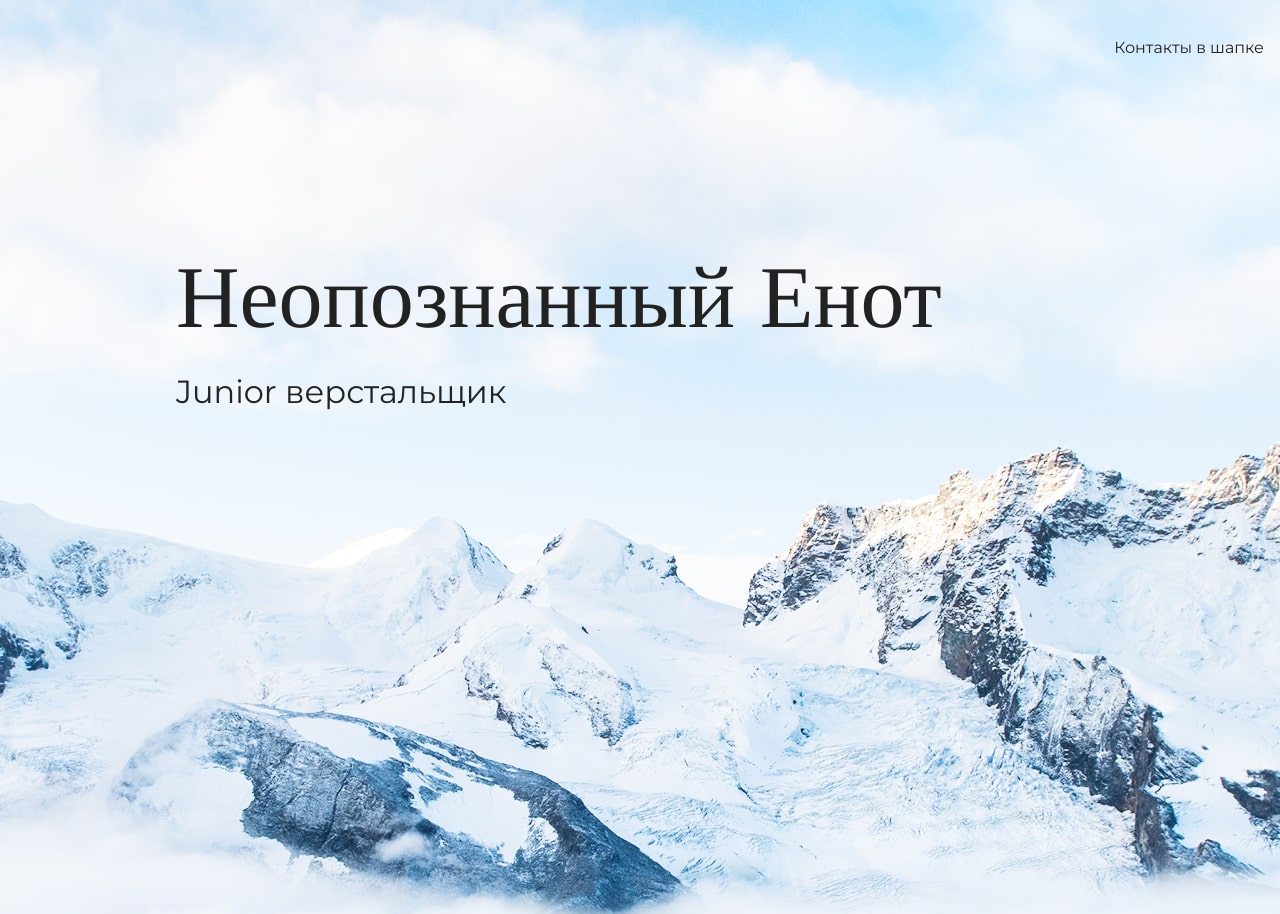
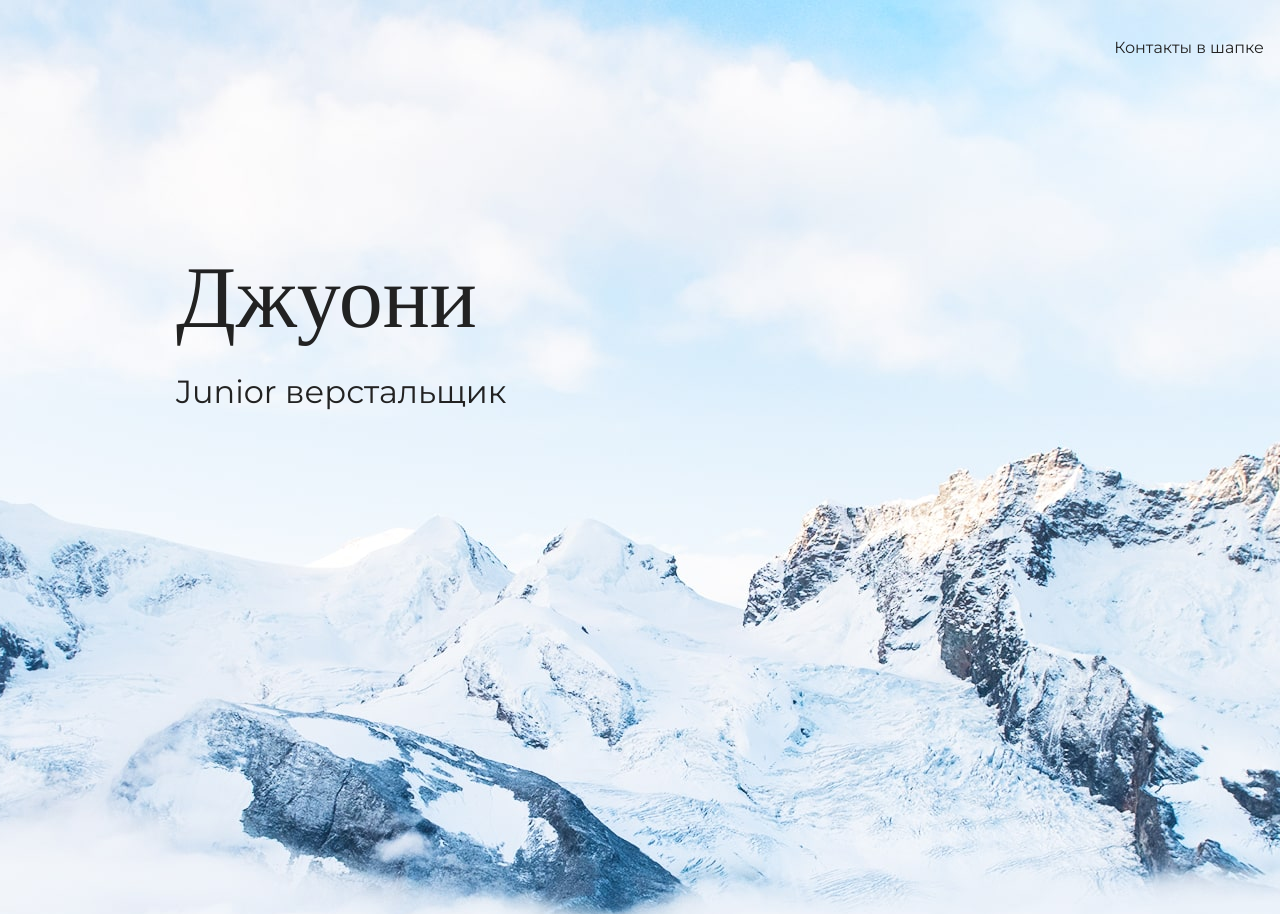
Before and after one commit to Eae1/Site-sample, a plain HTML site: page index.html in a window 1280 px wide. Shown: the top 914 px of the page. Drawn offline with nearby package versions, Linux system fonts and the light colour scheme.

Commit message:
меняет текст на главной странице

```diff
--- a/index.html
+++ b/index.html
@@ -16,7 +16,7 @@
     <div class="container">
 
     <section class="hero-image">
-      <h1 class="heading">Неопознанный Енот</h1>
+      <h1 class="heading">Джуони</h1>
       <p>Junior верстальщик</p>
     </section>
 
```
